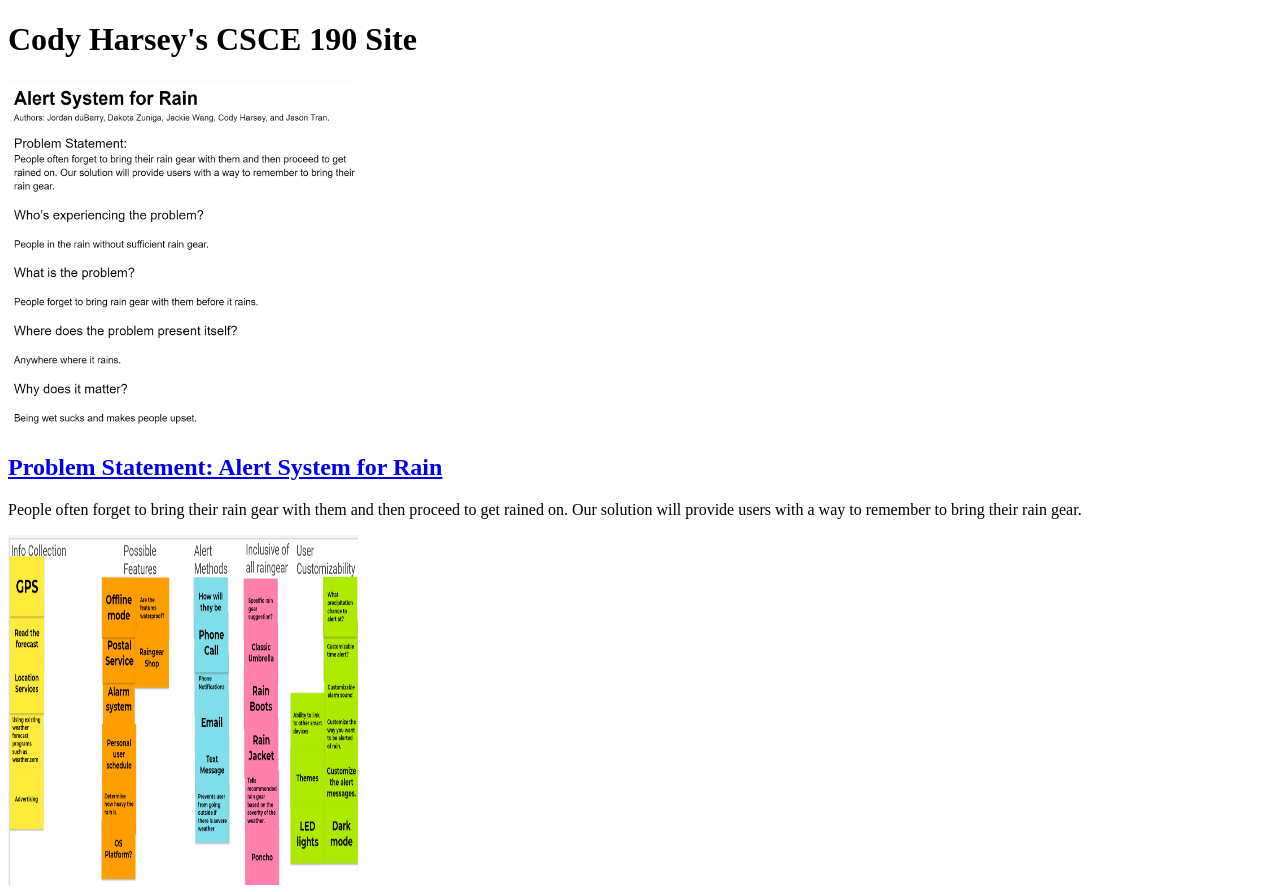
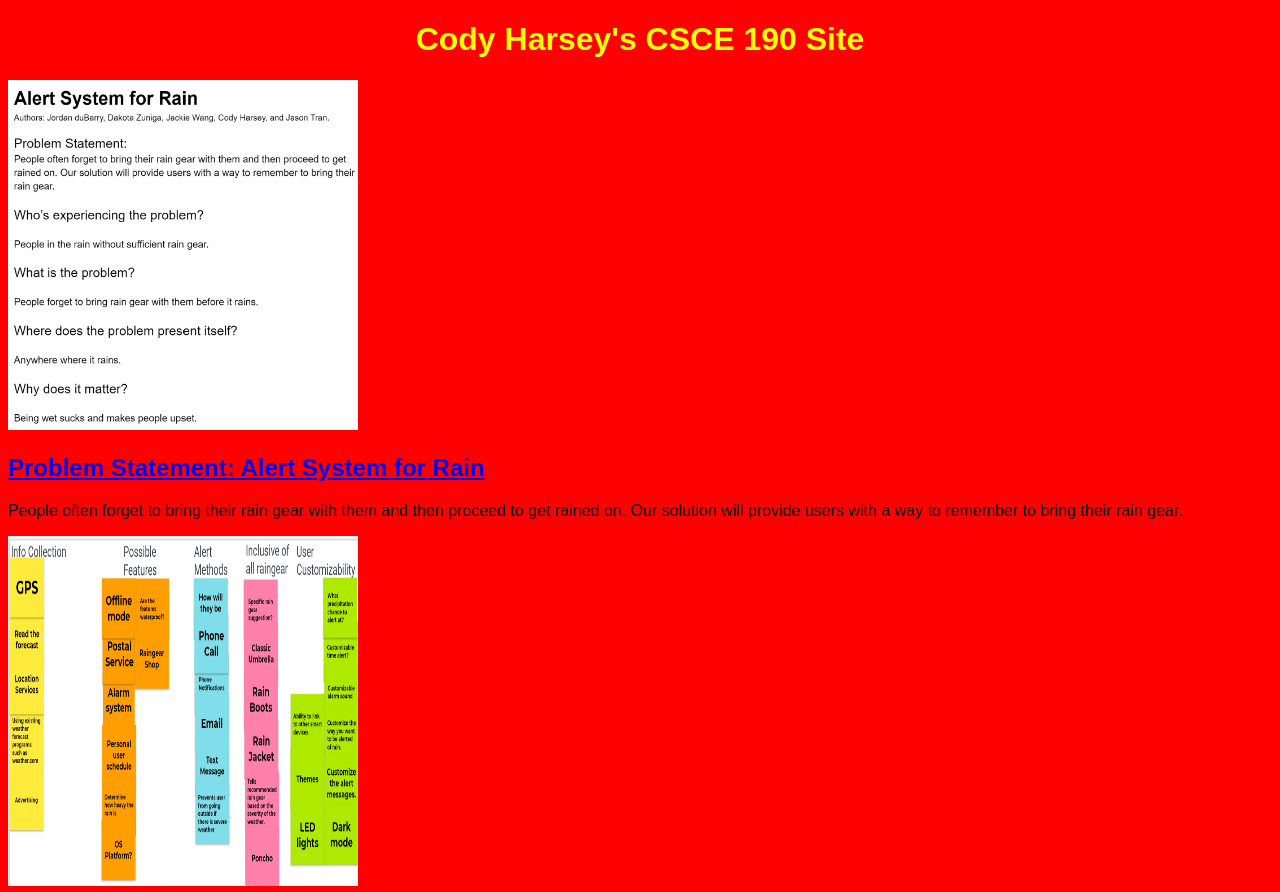
Before and after one commit to CoolSharkCody/CoolSharkCody.github.io, a plain HTML site: page index.html in a window 1280 px wide. Shown: the top 892 px of the page. Drawn offline with Linux system fonts and the light colour scheme.

Commit message:
Add files via upload

```diff
--- a/index.html
+++ b/index.html
@@ -2,6 +2,7 @@
 <html>
     <head>
         <title>CSCE 190: Cody Harsey</title>
+        <link rel= "stylesheet" href="styles.css">
 
     </head>
     <body>
--- /dev/null
+++ b/styles.css
@@ -0,0 +1,8 @@
+body {
+    background:red;
+    font-family:Arial, Arial, Helvetica, sans-serif;
+}
+h1 {
+    color:yellow;
+    text-align:center;
+}
```
